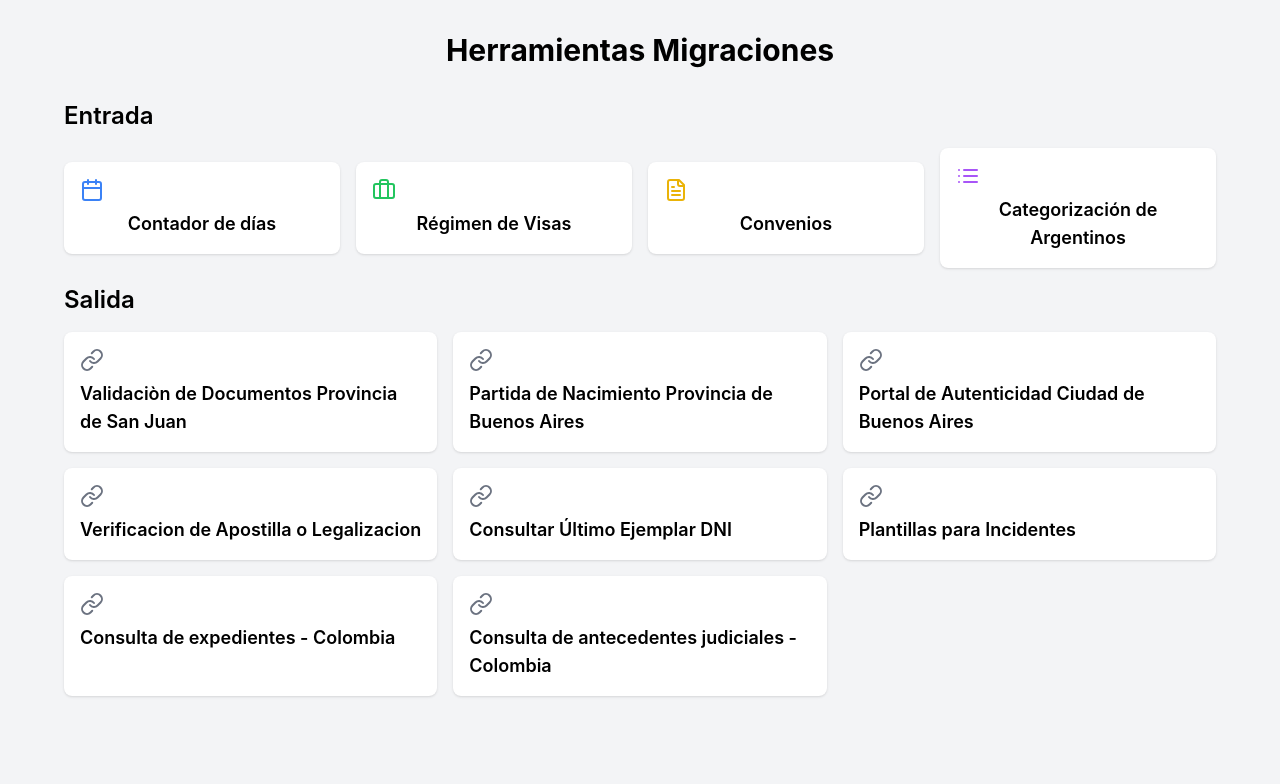
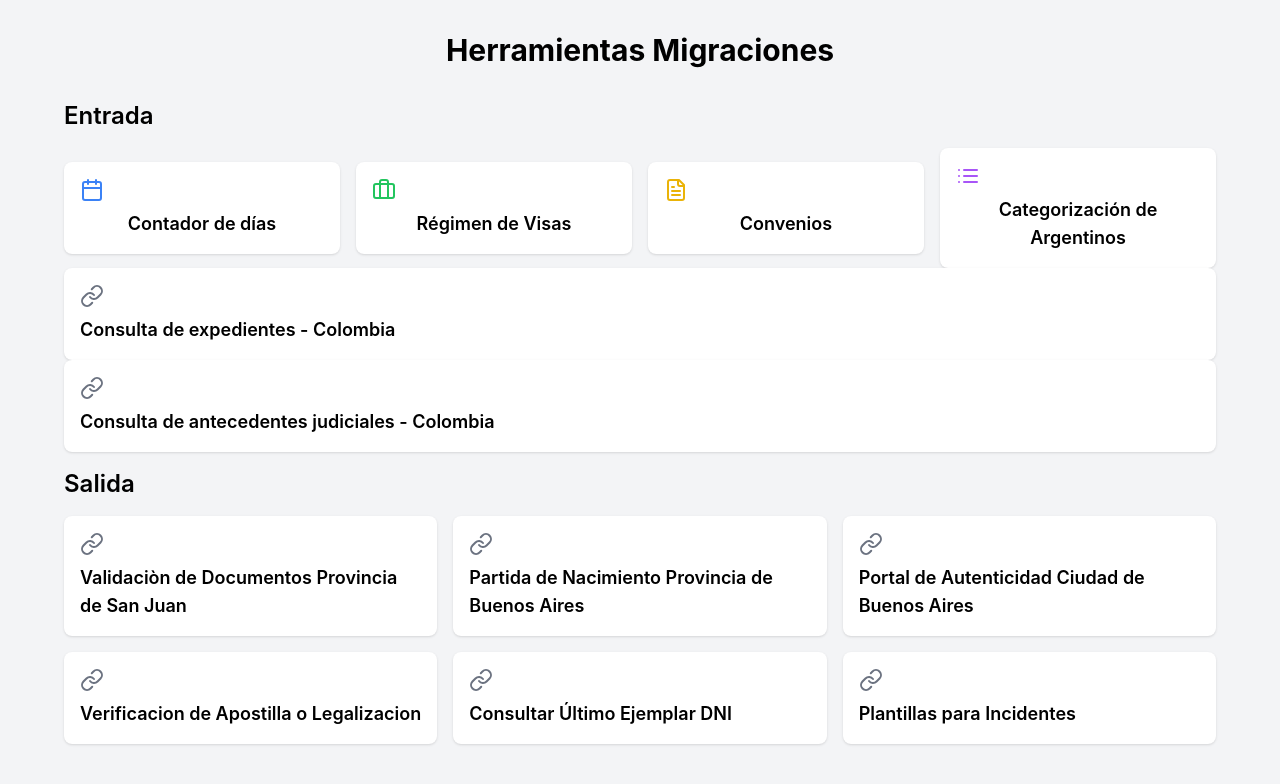
Before and after one commit to axelemanuel23/herramientas-migra, a React (Create React App) app: page / in a window 1280 px wide. Shown: the top 784 px of the page. Built offline with nearby package versions, Linux system fonts and the light colour scheme.

Commit message:
Update App.js

```diff
--- a/src/App.js
+++ b/src/App.js
@@ -755,6 +755,8 @@ const App = () => {
               </div>
             </button>
           </div>
+        <OutputCard title="Consulta de expedientes - Colombia" url="https://procesos.ramajudicial.gov.co/jepms/bogotajepms/conectar.asp" />
+            <OutputCard title="Consulta de antecedentes judiciales - Colombia" url="https://antecedentes.policia.gov.co:7005/WebJudicial/index.xhtml" />
         </div>
 
         {selectedTool && (
@@ -773,8 +775,7 @@ const App = () => {
             <OutputCard title="Verificacion de Apostilla o Legalizacion" url="https://www.argentina.gob.ar/relacionesexterioresyculto/legalizacion-internacional" />
             <OutputCard title="Consultar Último Ejemplar DNI" url="https://tramites.renaper.gob.ar/mi_ejemplar/" />
             <OutputCard title="Plantillas para Incidentes" url="https://dirnacmigraciones-my.sharepoint.com/:x:/g/personal/aepavon_migraciones_gob_ar/EfkhA4-i615IhMTfJ11ZEDYBmNtOsCqT__BJqJJTkhDrUg?e=oD9grn" />
-            <OutputCard title="Consulta de expedientes - Colombia" url="https://procesos.ramajudicial.gov.co/jepms/bogotajepms/conectar.asp" />
-            <OutputCard title="Consulta de antecedentes judiciales - Colombia" url="https://antecedentes.policia.gov.co:7005/WebJudicial/index.xhtml" />
+
 
           </div>
         </div>
```
